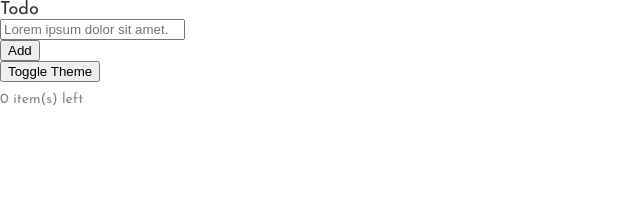
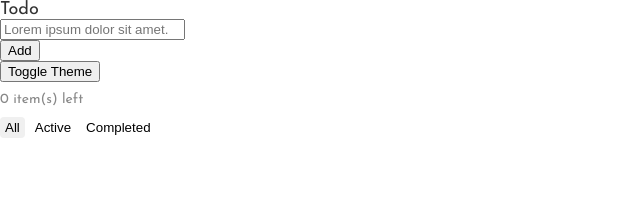
Before and after one commit to mehmetbacik/Vue-App, a Vue app: page / in a window 1280 px wide. Shown: the top 207 px of the page, without its empty margins (0-640 px from the left). Built offline with nearby package versions, Linux system fonts and the light colour scheme.

Commit message:
Update
Updated for All, Active, Completed filter buttons.

```diff
--- a/src/App.vue
+++ b/src/App.vue
@@ -9,7 +9,7 @@
       </div>
       <button type="submit" class="button">Add</button>
     </form>
-    <div v-for="todo in todos" :key="todo.id" class="card my-5 mx-5">
+    <div v-for="todo in filteredTodos" :key="todo.id" class="card my-5 mx-5">
       <div class="card-content">
         <div class="media">
           <div class="media-left"></div>
@@ -26,6 +26,12 @@
     <div class="remaining-items">
       {{ remainingTodoCount }} item(s) left
     </div>
+
+    <div class="filters">
+      <button @click="setFilter('all')" :class="{ active: filter === 'all' }">All</button>
+      <button @click="setFilter('active')" :class="{ active: filter === 'active' }">Active</button>
+      <button @click="setFilter('completed')" :class="{ active: filter === 'completed' }">Completed</button>
+    </div>
   </div>
 </template>
 
@@ -38,6 +44,7 @@ export default {
     const todos = ref([]);
     const isDarkMode = ref(false);
     const themeClass = computed(() => isDarkMode.value ? 'dark-mode' : 'light-mode');
+    const filter = ref('all');
 
     function addTodo() {
       todos.value.push({
@@ -74,6 +81,21 @@ export default {
       return todos.value.filter(todo => !todo.done).length;
     });
 
+    const filteredTodos = computed(() => {
+      if (filter.value === 'all') {
+        return todos.value;
+      } else if (filter.value === 'active') {
+        return todos.value.filter(todo => !todo.done);
+      } else if (filter.value === 'completed') {
+        return todos.value.filter(todo => todo.done);
+      }
+      return [];
+    });
+
+    function setFilter(newFilter) {
+      filter.value = newFilter;
+    }
+
     return {
       todo,
       todos,
@@ -84,6 +106,9 @@ export default {
       toggleTheme,
       themeClass,
       remainingTodoCount,
+      filter,
+      setFilter,
+      filteredTodos,
     };
   },
 };
--- a/src/assets/style.css
+++ b/src/assets/style.css
@@ -53,3 +53,21 @@ html, body {
     color: #888;
     font-size: 14px;
 }
+
+.filters {
+    margin-top: 10px;
+}
+
+.filters button {
+    margin-right: 5px;
+    background-color: transparent;
+    border: none;
+    cursor: pointer;
+    outline: none;
+    padding: 3px 5px;
+}
+
+.filters button.active {
+    background-color: #f0f0f0;
+    border-radius: 4px;
+}
```
